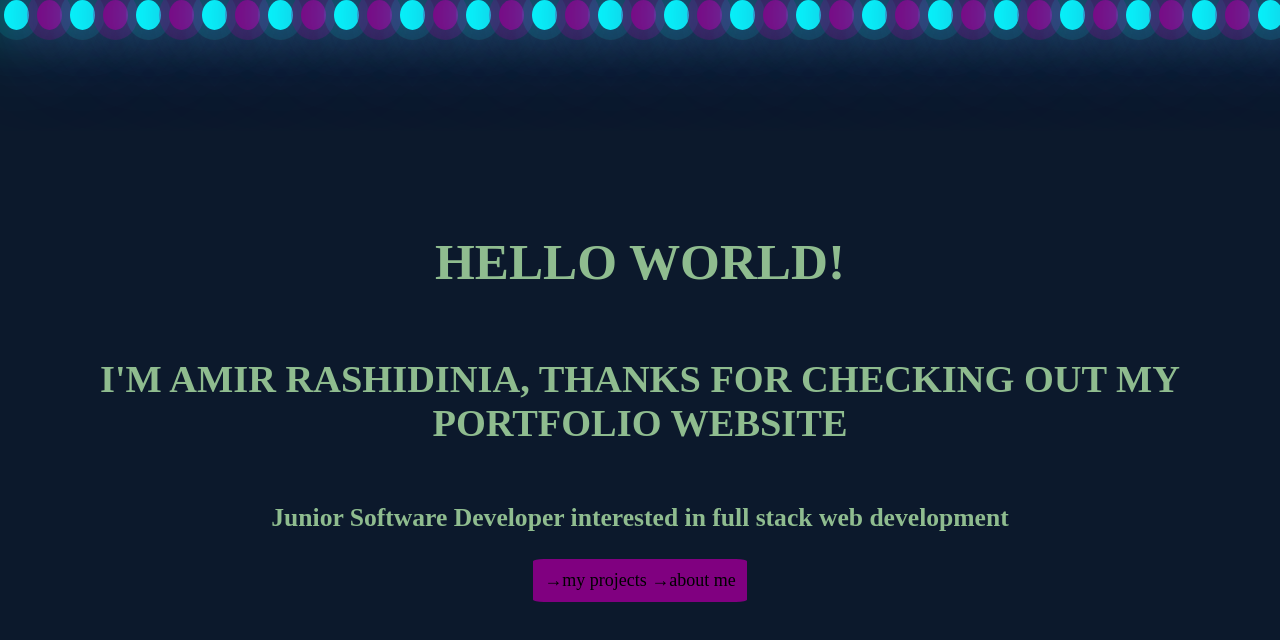
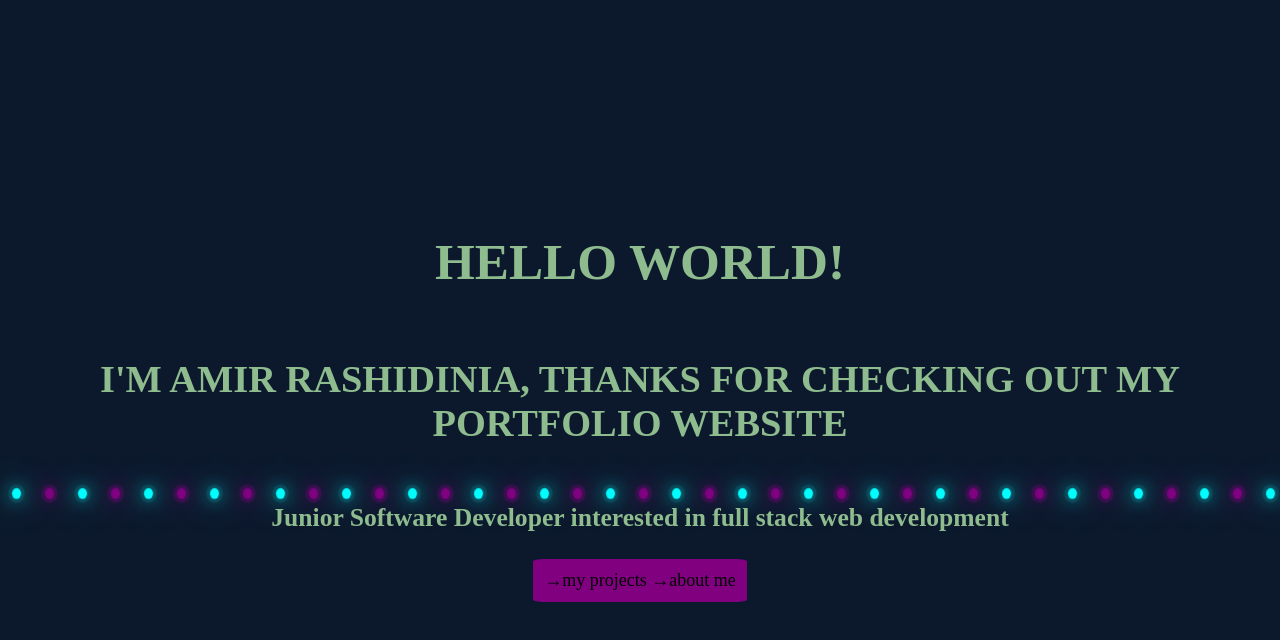
Before and after one commit to Amir-Rsh/Portfolio-attempt, a React (Vite) app: page / in a window 1280 px wide. Shown: the top 640 px of the page. Built offline with nearby package versions, Linux system fonts and the light colour scheme.

Commit message:
worked on webkit compatibility

```diff
--- a/src/index.css
+++ b/src/index.css
@@ -27,10 +27,10 @@ body {
   margin: 0 4px;
   border-radius: 50%;
   box-shadow: 0 0 0 10px rgba(0, 255, 255, 10%), 0 0 50px aqua, 0 0 100px aqua;
-  /* -webkit-animation: animate 15s linear infinite;
+  /* -webkit-animation: animate 15s linear infinite; */
   animation: animate 15s linear infinite;
-  -webkit-animation-duration: -webkit-calc(120s / var(--i));
-  animation-duration: calc(120s / var(--i)); */
+  /* -webkit-animation-duration: -webkit-calc(120s / var(--i)); */
+  /* animation-duration: calc(120s / var(--i)); */
 }
 
 .bubbles span:nth-child(even) {
@@ -39,7 +39,7 @@ body {
     0 0 100px purple;
 }
 
-/* @-webkit-keyframes animate {
+@-webkit-keyframes animate {
   0% {
     -webkit-transform: translateY(100vh) scale(0);
     transform: translateY(100vh) scale(0);
@@ -48,7 +48,7 @@ body {
     -webkit-transform: translateY(-10vh) scale(1);
     transform: translateY(-10vh) scale(1);
   }
-} */
+}
 
 a {
   text-decoration: none;
```
